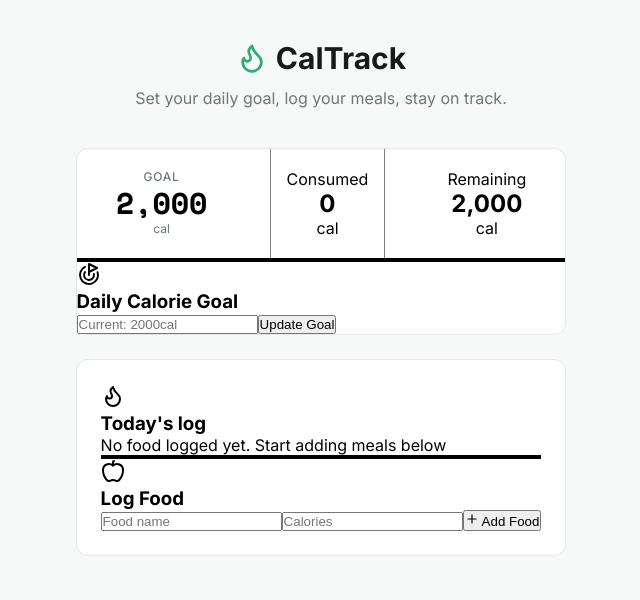
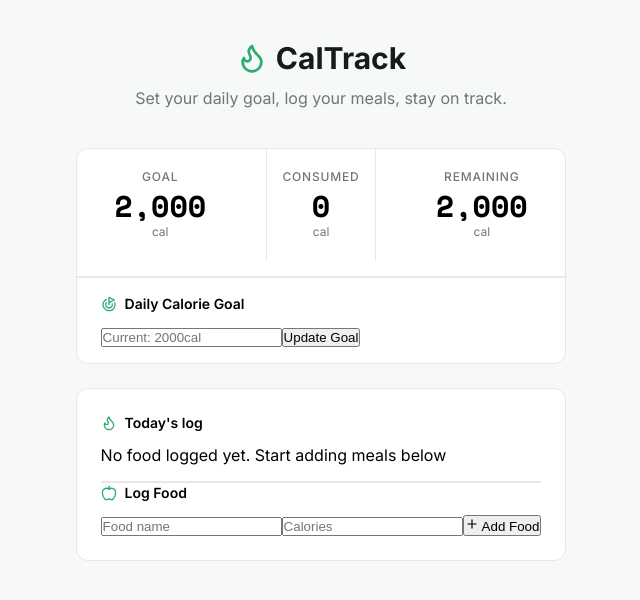
Before and after one commit to dbrah-design/calorie-tracker, a React (Vite) app: page / in a window 1280 px wide. Shown: the top 600 px of the page, without its empty margins (319-959 px from the left). Built offline with nearby package versions, Linux system fonts and the light colour scheme.

Commit message:
Styled the rest of calorie display and used flexbox on small icons with subheadings

```diff
--- a/src/App.css
+++ b/src/App.css
@@ -22,17 +22,16 @@
   text-align: center;
 }
 
-.logo {
+.logo{
   display: flex;
+  align-items: center;
   justify-content: center;
-  align-items: center;
   gap: .5em;
   margin-bottom: .75em;
 }
 
 
-
-.flame-icon-style {
+.big-icon-style {
   color: var(--primary-color);
   width: 32px;
   height: 32px;
@@ -100,38 +99,63 @@
 
 .divide-border {
 
-  border-left: 1px solid gray;
-  border-right: 1px solid gray;
+  border-left: 1px solid #e5e7eb;
+  border-right: 1px solid #e5e7eb;
 
   /* Not sure how to create the border like in the design. Also my calorie display div keeps getting pushed down while in the design, the
   display div is at the top */
   /* I think I figured out how get it to stick to top. I have to put padding on the individual divs of the calorie display and not put padding on the
   card itself. When I put padding on the card itself, it's causing the calorie display div to push down. For now going to do this but see if I can find a better solution */
 
-  /* Came up with a quick solution to apply divide borderfor now. Just applied border to the left and right of consumed calories div in jsx */
+  /* Came up with a quick solution to apply divide border for now. Just applied border to the left and right of consumed calories div in jsx */
 }
 
-.goal-calories > :first-child {
+.display-style {
   text-transform: uppercase;
   letter-spacing: .05rem;
   font-weight: 500;
   font-size: .75rem;
   line-height: 1rem;
   color: var(--secondary-color);
+  margin-bottom: .25em;
 }
 
-.goal-calories h2 {
+.cal-number-style {
   font-size: 1.875rem;
   line-height: 2.25rem;
   font-family: var(--primary-font);
 }
 
-.goal-calories > :last-child {
+.cal-style{
   font-size: .75rem;
   line-height: 1rem;
   color: var(--secondary-color);
 }
 
+.daily-calorie-goal {
+  padding: 1em 1.5em;
+}
+
+.icon-flex {
+  display: flex;
+  align-items: center;
+  gap: .5em;
+  margin-bottom: .75em;
+}
+
+.small-icon-style {
+  width: 16px;
+  height: 16px;
+  color: var(--primary-color);
+}
+
+.icon-flex h3 {
+  font-weight: 600;
+  font-size: .875rem;
+  line-height: 1.25rem;
+}
+
 .border {
-  border: 2px solid black;
+  margin-top: 1em;
+  border: 1px solid #e5e7eb;
 }
--- a/src/App.jsx
+++ b/src/App.jsx
@@ -7,7 +7,7 @@ function App() {
       <div className="header">
 
         <div className="logo">
-         <svg xmlns="http://www.w3.org/2000/svg" width="24" height="24" viewBox="0 0 24 24" fill="none" stroke="currentColor" stroke-width="2" stroke-linecap="round" stroke-linejoin="round" class="lucide lucide-flame-icon lucide-flame flame-icon-style"><path d="M12 3q1 4 4 6.5t3 5.5a1 1 0 0 1-14 0 5 5 0 0 1 1-3 1 1 0 0 0 5 0c0-2-1.5-3-1.5-5q0-2 2.5-4"/></svg>
+         <svg xmlns="http://www.w3.org/2000/svg" width="24" height="24" viewBox="0 0 24 24" fill="none" stroke="currentColor" stroke-width="2" stroke-linecap="round" stroke-linejoin="round" class="lucide lucide-flame-icon lucide-flame big-icon-style"><path d="M12 3q1 4 4 6.5t3 5.5a1 1 0 0 1-14 0 5 5 0 0 1 1-3 1 1 0 0 0 5 0c0-2-1.5-3-1.5-5q0-2 2.5-4"/></svg>
           <h1 className="logo-name">CalTrack</h1>
         </div>
         <p className="title-subheading">Set your daily goal, log your meals, stay on track.</p>
@@ -22,21 +22,21 @@ function App() {
           <div className="calorie-display">
 
             <div className="goal-calories">
-              <p>Goal</p>
-              <h2>2,000</h2>
-              <p>cal</p>
+              <p className='display-style'>Goal</p>
+              <h2 className='cal-number-style'>2,000</h2>
+              <p className='cal-style'>cal</p>
             </div>
 
             <div className="consumed-calories divide-border">
-              <p>Consumed</p>
-              <h2>0</h2>
-              <p>cal</p>
+              <p className='display-style'>Consumed</p>
+              <h2 className='cal-number-style'>0</h2>
+              <p className="cal-style">cal</p>
             </div>
 
             <div className="remaining">
-              <p>Remaining</p>
-              <h2>2,000</h2>
-              <p>cal</p>
+              <p className='display-style'>Remaining</p>
+              <h2 className='cal-number-style green'>2,000</h2>
+              <p className='cal-style'>cal</p>
             </div>
 
           </div>
@@ -44,8 +44,11 @@ function App() {
           <div className="border" ></div>
 
           <div className="daily-calorie-goal">
-             <svg xmlns="http://www.w3.org/2000/svg" width="24" height="24" viewBox="0 0 24 24" fill="none" stroke="currentColor" stroke-width="2" stroke-linecap="round" stroke-linejoin="round" class="lucide lucide-goal-icon lucide-goal"><path d="M12 13V2l8 4-8 4"/><path d="M20.561 10.222a9 9 0 1 1-12.55-5.29"/><path d="M8.002 9.997a5 5 0 1 0 8.9 2.02"/></svg>
-             <h3>Daily Calorie Goal</h3>
+            <div className='icon-flex'>
+               <svg xmlns="http://www.w3.org/2000/svg" width="24" height="24" viewBox="0 0 24 24" fill="none" stroke="currentColor" stroke-width="2" stroke-linecap="round" stroke-linejoin="round" class="lucide lucide-goal-icon lucide-goal small-icon-style"><path d="M12 13V2l8 4-8 4"/><path d="M20.561 10.222a9 9 0 1 1-12.55-5.29"/><path d="M8.002 9.997a5 5 0 1 0 8.9 2.02"/></svg>
+              <h3>Daily Calorie Goal</h3>
+            </div>
+
             <input type="text" placeholder="Current: 2000cal"/>
             <button>Update Goal</button>
           </div>
@@ -55,8 +58,11 @@ function App() {
         <div className="card-two">
 
           <div className="todays-log">
-            <svg xmlns="http://www.w3.org/2000/svg" width="24" height="24" viewBox="0 0 24 24" fill="none" stroke="currentColor" stroke-width="2" stroke-linecap="round" stroke-linejoin="round" class="lucide lucide-flame-icon lucide-flame"><path d="M12 3q1 4 4 6.5t3 5.5a1 1 0 0 1-14 0 5 5 0 0 1 1-3 1 1 0 0 0 5 0c0-2-1.5-3-1.5-5q0-2 2.5-4"/></svg>
-            <h3>Today's log</h3>
+            <div className='icon-flex'>
+              <svg xmlns="http://www.w3.org/2000/svg" width="24" height="24" viewBox="0 0 24 24" fill="none" stroke="currentColor" stroke-width="2" stroke-linecap="round" stroke-linejoin="round" class="lucide lucide-flame-icon lucide-flame small-icon-style"><path d="M12 3q1 4 4 6.5t3 5.5a1 1 0 0 1-14 0 5 5 0 0 1 1-3 1 1 0 0 0 5 0c0-2-1.5-3-1.5-5q0-2 2.5-4"/></svg>
+              <h3>Today's log</h3>
+            </div>
+
             <p>No food logged yet. Start adding meals below</p>
           </div>
 
@@ -64,8 +70,8 @@ function App() {
 
            <div className="log-food">
 
-            <div>
-              <svg xmlns="http://www.w3.org/2000/svg" width="24" height="24" viewBox="0 0 24 24" fill="none" stroke="currentColor" stroke-width="2" stroke-linecap="round" stroke-linejoin="round" class="lucide lucide-apple-icon lucide-apple"><path d="M12 6.528V3a1 1 0 0 1 1-1h0"/><path d="M18.237 21A15 15 0 0 0 22 11a6 6 0 0 0-10-4.472A6 6 0 0 0 2 11a15.1 15.1 0 0 0 3.763 10 3 3 0 0 0 3.648.648 5.5 5.5 0 0 1 5.178 0A3 3 0 0 0 18.237 21"/></svg>
+            <div className='icon-flex'>
+              <svg xmlns="http://www.w3.org/2000/svg" width="24" height="24" viewBox="0 0 24 24" fill="none" stroke="currentColor" stroke-width="2" stroke-linecap="round" stroke-linejoin="round" class="lucide lucide-apple-icon lucide-apple small-icon-style"><path d="M12 6.528V3a1 1 0 0 1 1-1h0"/><path d="M18.237 21A15 15 0 0 0 22 11a6 6 0 0 0-10-4.472A6 6 0 0 0 2 11a15.1 15.1 0 0 0 3.763 10 3 3 0 0 0 3.648.648 5.5 5.5 0 0 1 5.178 0A3 3 0 0 0 18.237 21"/></svg>
               <h3>Log Food</h3>
             </div>
 
```
